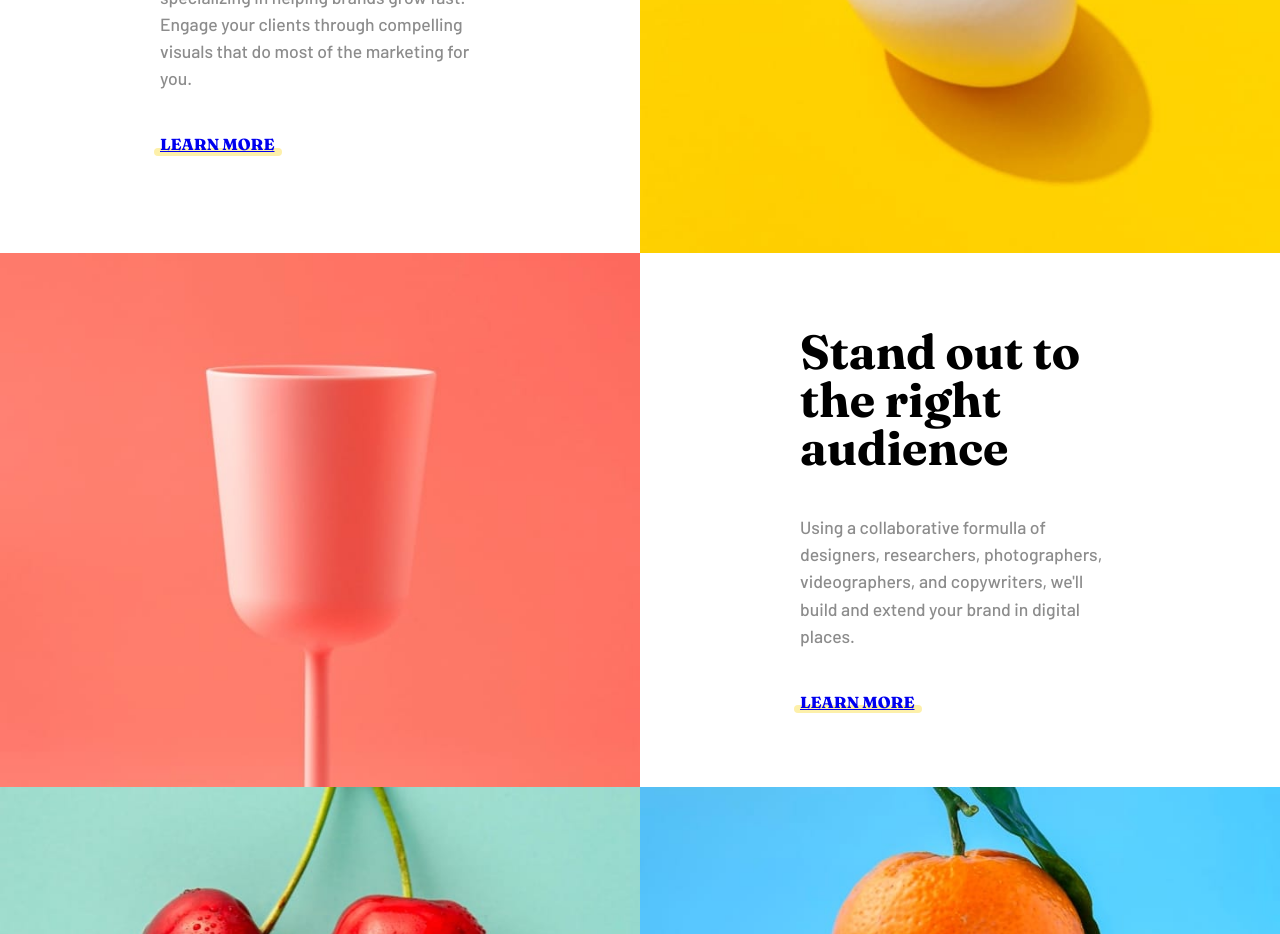
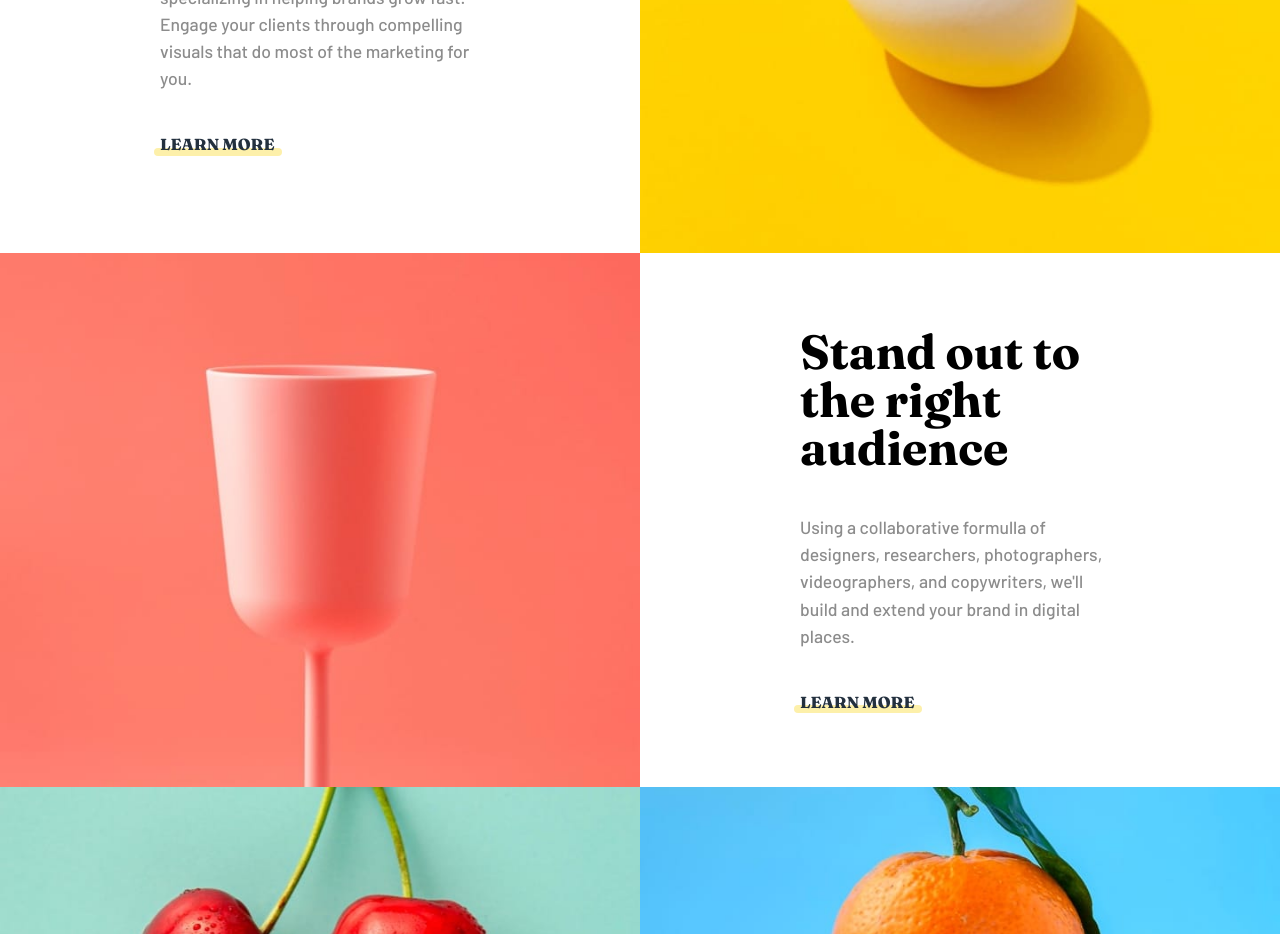
Before and after one commit to UmanIjaz/sunnyside-agency, a React (Create React App) app: page / in a window 1280 px wide. Shown: the part 1080-2014 px from the top of the page. Built offline with nearby package versions, Linux system fonts and the light colour scheme.

Commit message:
corrected the link tag styles

```diff
--- a/src/styles/index.css
+++ b/src/styles/index.css
@@ -53,15 +53,6 @@ body {
   -moz-osx-font-smoothing: grayscale;
 }
 
-/* h1 {
-  font-size: var(--fs-4xl);
-}
-h2 {
-  font-size: var(--fs-3xl);
-}
-p {
-  font-size: var(--fs-base);
-} */
 h1 {
   font-size: clamp(2rem, 5vw, 2.5rem);
 }
@@ -297,6 +288,8 @@ header {
   cursor: pointer;
   display: inline;
   width: fit-content;
+  color: var(--text-primary);
+  text-decoration: none;
 }
 .services-content a::after {
   content: "";
```
